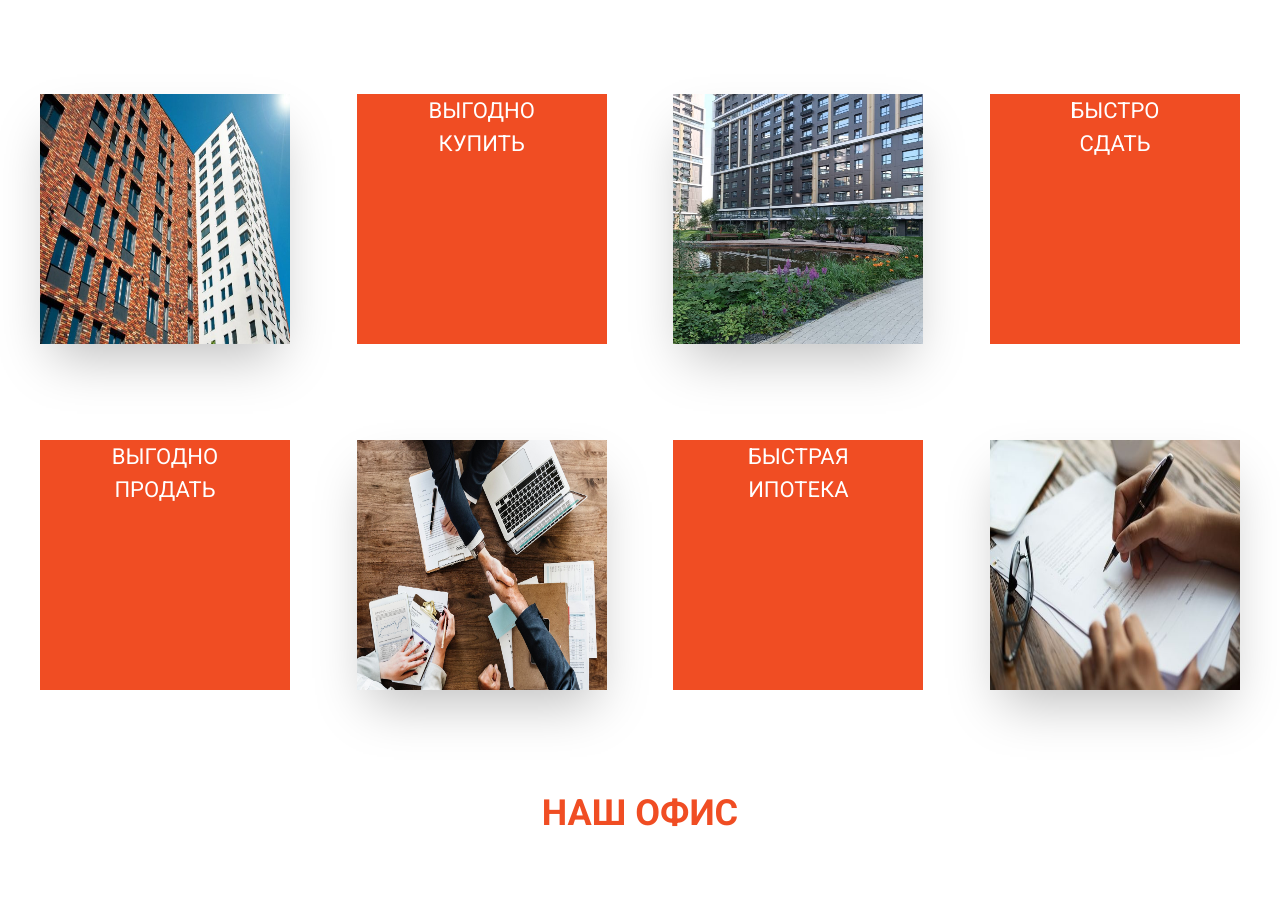
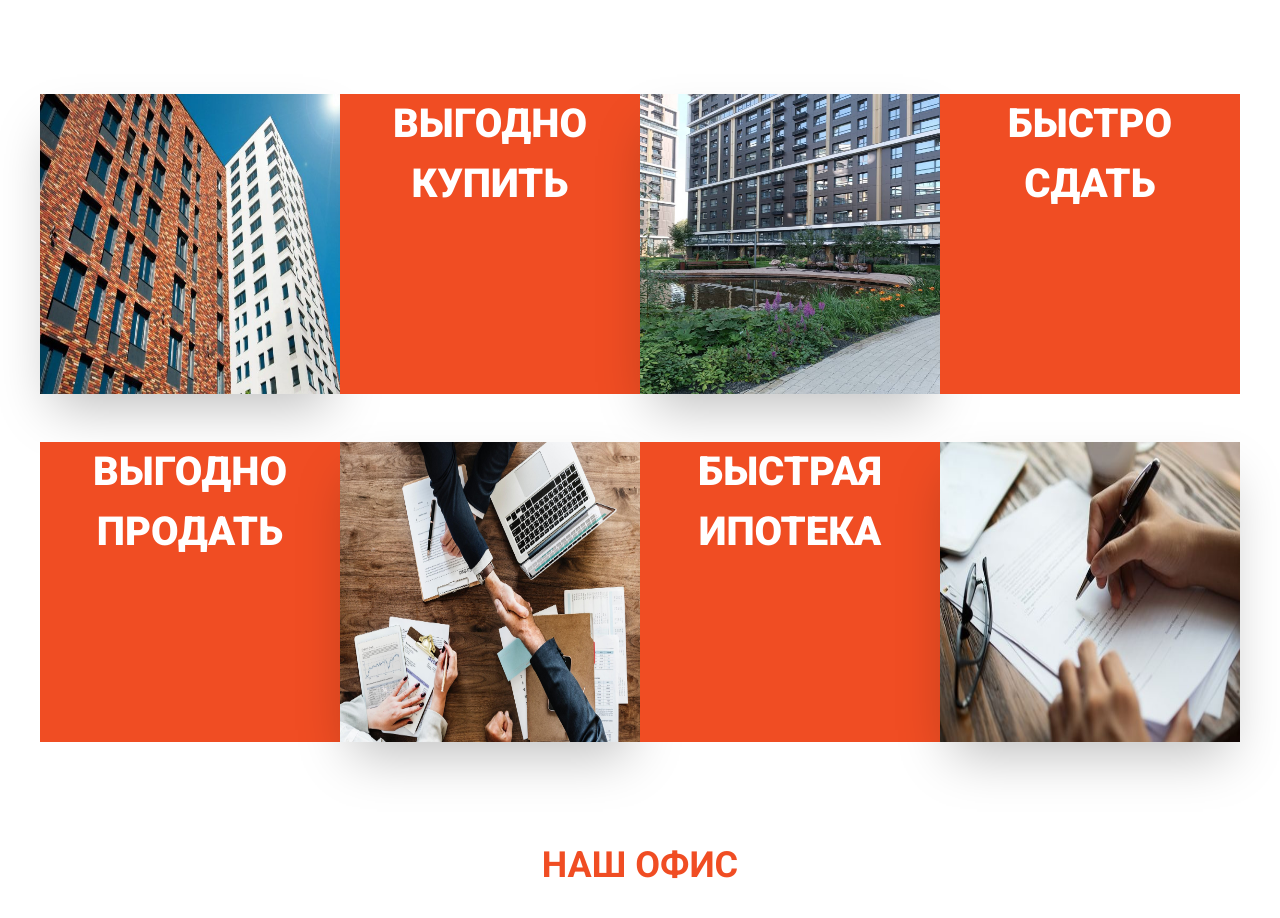
Before and after one commit to Rabotyaga1155F/revas-web, a Next.js app: page / in a window 1280 px wide. Shown: the part 909-1827 px from the top of the page. Built offline with nearby package versions, Linux system fonts and the light colour scheme.

Commit message:
changed puzzle fonts

```diff
--- a/src/assets/fonts.ts
+++ b/src/assets/fonts.ts
@@ -14,3 +14,8 @@ export const robotoLight = Roboto({
   weight: "400",
   subsets: ["latin"],
 });
+
+export const robotoExtraBold = Roboto({
+  weight: "900",
+  subsets: ["latin"],
+});
--- a/src/components/puzzle/Puzzle.tsx
+++ b/src/components/puzzle/Puzzle.tsx
@@ -17,7 +17,7 @@ const Puzzle = () => {
       </div>
       <div
         className={
-          "flex md:flex-row smob:flex-col-reverse justify-between md:mt-4 lg2:mt-24"
+          "flex md:flex-row smob:flex-col-reverse justify-between md:mt-4 lg2:mt-12"
         }
       >
         <PuzzleTextItem text={`ВЫГОДНО \n ПРОДАТЬ`} />
--- a/src/components/puzzle/puzzle-item/PuzzleItem.tsx
+++ b/src/components/puzzle/puzzle-item/PuzzleItem.tsx
@@ -4,9 +4,9 @@ import { IPuzzleItemProps } from "@/components/puzzle/puzzle-item/puzzle.types";
 
 const PuzzleItem: FC<IPuzzleItemProps> = ({ photo }) => {
   return (
-    <div className={"md:w-[250px] smob:w-full  shadow-2xl"}>
+    <div className={"md:w-[300px] smob:w-full  shadow-2xl"}>
       <Image
-        className={"md:w-[250px] smob:w-full  md:h-[250px] smob:h-[400px]"}
+        className={"md:w-[300px] smob:w-full  md:h-[300px] smob:h-[400px]"}
         src={photo}
         alt={"Photo"}
       />
--- a/src/components/puzzle/puzzle-item/PuzzleTextItem.tsx
+++ b/src/components/puzzle/puzzle-item/PuzzleTextItem.tsx
@@ -1,17 +1,17 @@
 import React, { FC } from "react";
 import { IPuzzleTextItemProps } from "@/components/puzzle/puzzle-item/puzzle.types";
-import { robotoLight } from "@/assets/fonts";
+import { robotoExtraBold, robotoLight } from "@/assets/fonts";
 
 const PuzzleTextItem: FC<IPuzzleTextItemProps> = ({ text }) => {
   return (
     <div
       className={
-        "h-[250px] md:w-[250px] smob:w-full bg-orange hover:bg-orange-white smob:flex smob:flex-col smob:justify-center md:block"
+        "h-[300px] md:w-[300px] smob:w-full bg-orange hover:bg-orange-white smob:flex smob:flex-col smob:justify-center md:block"
       }
     >
       <h1
-        style={robotoLight.style}
-        className={"font-medium text-[22px] text-white text-center"}
+        style={robotoExtraBold.style}
+        className={"font-medium text-[40px] text-white text-center"}
       >
         {text.split("\n").map((line, index) => (
           <React.Fragment key={index}>
```
